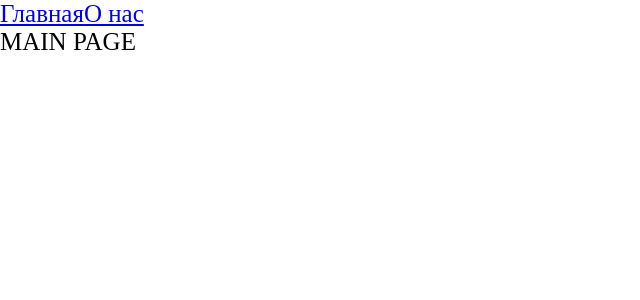
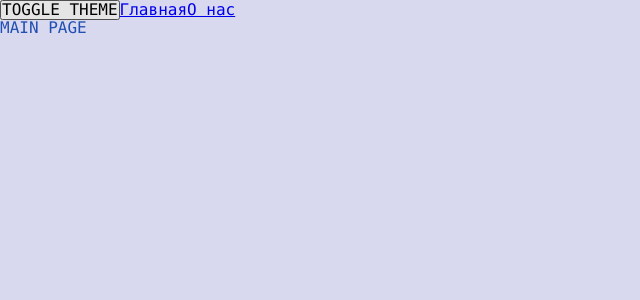
Before and after one commit to teploniweta/petproject, a React app: page / in a window 1280 px wide. Shown: the top 300 px of the page, without its empty margins (0-640 px from the left). Built offline with nearby package versions, Linux system fonts and the light colour scheme.

Commit message:
add themes, add theme hook

```diff
--- a/src/App.tsx
+++ b/src/App.tsx
@@ -1,14 +1,17 @@
 import { Routes, Route } from "react-router-dom";
-import './index.scss';
+import './styles/index.scss';
 import { Link } from "react-router-dom";
 import { AboutPageAsync } from "./pages/AboutPage/AboutPage.async";
 import { MainPageAsync } from "./pages/MainPage/MainPage.async";
 import { Suspense } from "react";
+import { useTheme } from "./theme/useTheme";
 
 export const App = () => {
+  const {theme, toggleTheme} = useTheme();
+
   return (
-    <div className="app">
-
+    <div className={`app ${theme}`}>
+      <button onClick={toggleTheme}>TOGGLE THEME</button>
       <Link to={'/'}>Главная</Link>
       <Link to={'/about'}>О нас</Link>
       <Suspense fallback={<div>Loading...</div>}>
--- a/src/index.scss
+++ /dev/null
@@ -1,9 +0,0 @@
-* {
-  margin: 0;
-  padding: 0;
-  box-sizing: border-box;
-}
-
-.app {
-  font-size: 25px;
-}
--- a/src/index.tsx
+++ b/src/index.tsx
@@ -1,10 +1,13 @@
 import { render } from "react-dom";
 import { App } from "./App";
 import { BrowserRouter } from "react-router-dom";
+import { ThemeProvider } from "./theme/ThemeProvider";
 
 render(
   <BrowserRouter>
-    <App />
+    <ThemeProvider>
+      <App />
+    </ThemeProvider>
   </BrowserRouter>,
   document.getElementById('root')
 )
--- /dev/null
+++ b/src/styles/index.scss
@@ -0,0 +1,13 @@
+@import "reset";
+@import "variables/global";
+@import "themes/normal";
+@import "themes/dark";
+
+.app{
+  font: var(--font-m);
+
+  background: var(--bg-color);
+  color: var(--primary-color);
+
+  min-height: 100vh;
+}
--- /dev/null
+++ b/src/styles/reset.scss
@@ -0,0 +1,13 @@
+* {
+  margin: 0;
+  padding: 0;
+  box-sizing: border-box;
+}
+
+input,
+button,
+textarea,
+select{
+  margin: 0;
+  font: inherit;
+}
--- /dev/null
+++ b/src/styles/themes/dark.scss
@@ -0,0 +1,6 @@
+.app.dark {
+  --bg-color: #080842;
+
+  --primary-color: #2b772b;
+  --secondary-color: #2eb12e;
+}
--- /dev/null
+++ b/src/styles/themes/normal.scss
@@ -0,0 +1,6 @@
+:root {
+  --bg-color: #d8d8ee;
+
+  --primary-color: #214fb3;
+  --secondary-color: #101d91;
+}
--- /dev/null
+++ b/src/styles/variables/global.scss
@@ -0,0 +1,10 @@
+:root {
+  --font-family-main: Consolas, "Times New Roman", Serif;
+  --font-size-m: 16px;
+  --font-line-m: 16px;
+  --font-m: var(--font-size-m) / var(--font-line-m) var(--font-family-main);
+
+  --font-size-l: 24px;
+  --font-line-l: 24px;
+  --font-l: var(--font-size-l) / var(--font-line-l) var(--font-family-main);
+}
--- /dev/null
+++ b/src/theme/ThemeContext.ts
@@ -0,0 +1,15 @@
+import { createContext } from "react";
+
+export enum Theme {
+  LIGHT = 'normal',
+  DARK = 'dark'
+}
+
+export interface ThemeContextProps {
+  theme?: Theme;
+  setTheme?: (theme: Theme) => void;
+}
+
+export const ThemeContext = createContext<ThemeContextProps>({});
+
+export const LOCAL_STORAGE_THEME_KEY = 'theme';
--- /dev/null
+++ b/src/theme/ThemeProvider.tsx
@@ -0,0 +1,19 @@
+import { LOCAL_STORAGE_THEME_KEY, Theme, ThemeContext } from "./ThemeContext"
+import { FC, useMemo, useState } from "react";
+
+const defaultTheme = localStorage.getItem(LOCAL_STORAGE_THEME_KEY) as Theme || Theme.LIGHT;
+
+export const ThemeProvider: FC = ({children}) => {
+  const [theme, setTheme] = useState<Theme>(defaultTheme);
+
+  const defaultProps = useMemo(() => ({
+    theme: theme,
+    setTheme: setTheme
+  }), [theme])
+
+  return(
+    <ThemeContext.Provider value={defaultProps}>
+      {children}
+    </ThemeContext.Provider>
+  )
+}
--- /dev/null
+++ b/src/theme/useTheme.ts
@@ -0,0 +1,19 @@
+import { LOCAL_STORAGE_THEME_KEY, Theme, ThemeContext } from "./ThemeContext";
+import { useContext } from "react";
+
+interface useThemeResult{
+  toggleTheme: () => void;
+  theme: Theme
+}
+
+export function useTheme(): useThemeResult {
+  const {theme, setTheme} = useContext(ThemeContext);
+
+  const toggleTheme = () => {
+    const newTheme = theme === Theme.LIGHT ? Theme.DARK : Theme.LIGHT
+    setTheme(newTheme);
+    localStorage.setItem(LOCAL_STORAGE_THEME_KEY, newTheme);
+  }
+
+  return {theme, toggleTheme}
+}
```
